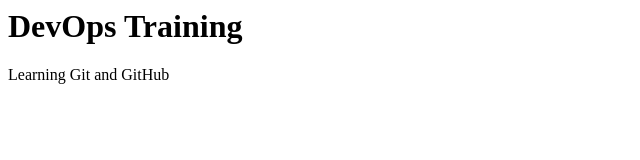
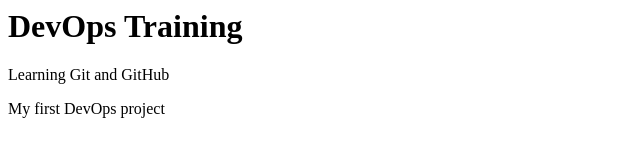
Before and after one commit to sharunisha20/devops-training, a plain HTML site: page index.html in a window 1280 px wide. Shown: the whole page, without its empty margins (0-640 px from the left). Drawn offline with Linux system fonts and the light colour scheme.

Commit message:
Added DevOps project description

```diff
--- a/index.html
+++ b/index.html
@@ -1,2 +1,3 @@
 <h1>DevOps Training</h1>
 Learning Git and GitHub
+<p>My first DevOps project</p>
```
